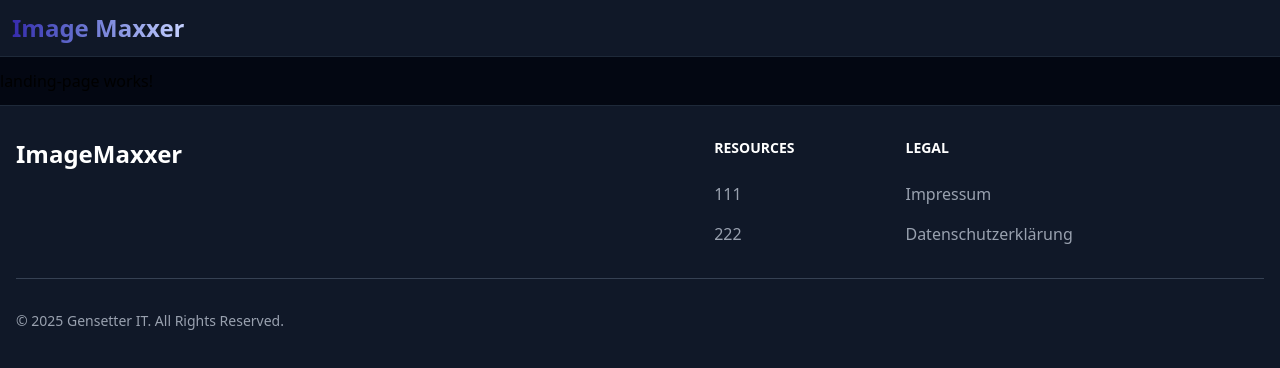
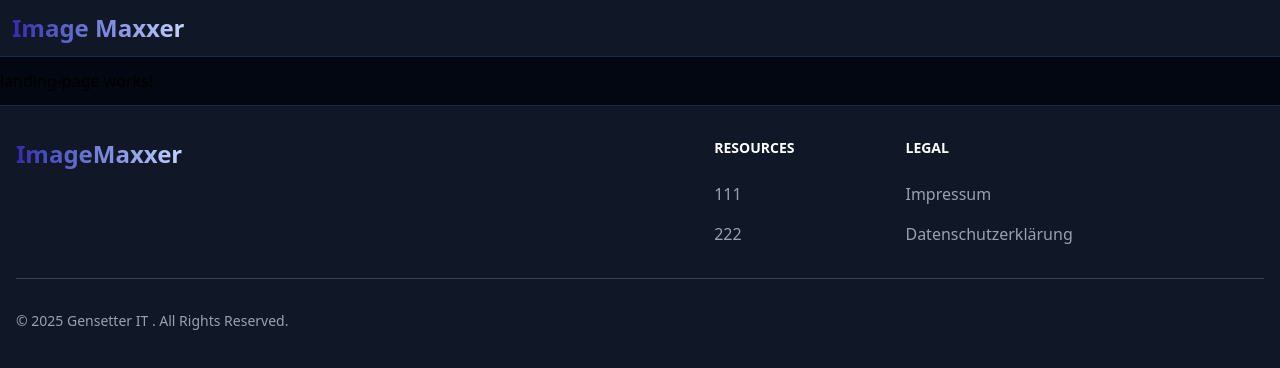
Before and after one commit to HATBE/ImageMaxxer, an Angular app in the folder frontend/: page / in a window 1280 px wide. Shown: the top 368 px of the page. Built offline with nearby package versions, Linux system fonts and the light colour scheme.

Commit message:
bg image

```diff
--- a/frontend/src/app/components/footer/footer.component.html
+++ b/frontend/src/app/components/footer/footer.component.html
@@ -5,16 +5,15 @@
         <a href="https://flowbite.com/" class="flex items-center">
           <!--<img src="https://flowbite.com/docs/images/logo.svg" class="h-8 me-3" alt="FlowBite Logo" />-->
           <span
-            class="self-center text-2xl font-semibold whitespace-nowrap text-white"
-            >ImageMaxxer</span
+            class="self-center text-2xl font-semibold whitespace-nowrap text-transparent bg-clip-text bg-gradient-to-r from-indigo-800 to-indigo-200"
           >
+            ImageMaxxer
+          </span>
         </a>
       </div>
       <div class="grid grid-cols-2 gap-8 sm:gap-6 sm:grid-cols-3">
         <div>
-          <h2 class="mb-6 text-sm font-semibold uppercase text-white">
-            Resources
-          </h2>
+          <h2 class="mb-6 text-sm font-semibold uppercase text-white">Resources</h2>
           <ul class="text-gray-400 font-medium">
             <li class="mb-4">
               <a href="" class="hover:underline">111</a>
@@ -39,11 +38,10 @@
     </div>
     <hr class="my-6 sm:mx-auto border-gray-700 lg:my-8" />
     <div class="sm:flex sm:items-center sm:justify-between">
-      <span class="text-sm sm:text-center text-gray-400"
-        >© 2025
-        <a href="https://gensetter-it.ch/" class="hover:underline"
-          >Gensetter IT</a
-        >. All Rights Reserved.
+      <span class="text-sm sm:text-center text-gray-400">
+        © 2025
+        <a href="https://gensetter-it.ch/" class="hover:underline">Gensetter IT</a>
+        . All Rights Reserved.
       </span>
       <div class="flex mt-4 sm:justify-center sm:mt-0">
         <!--<a
```
